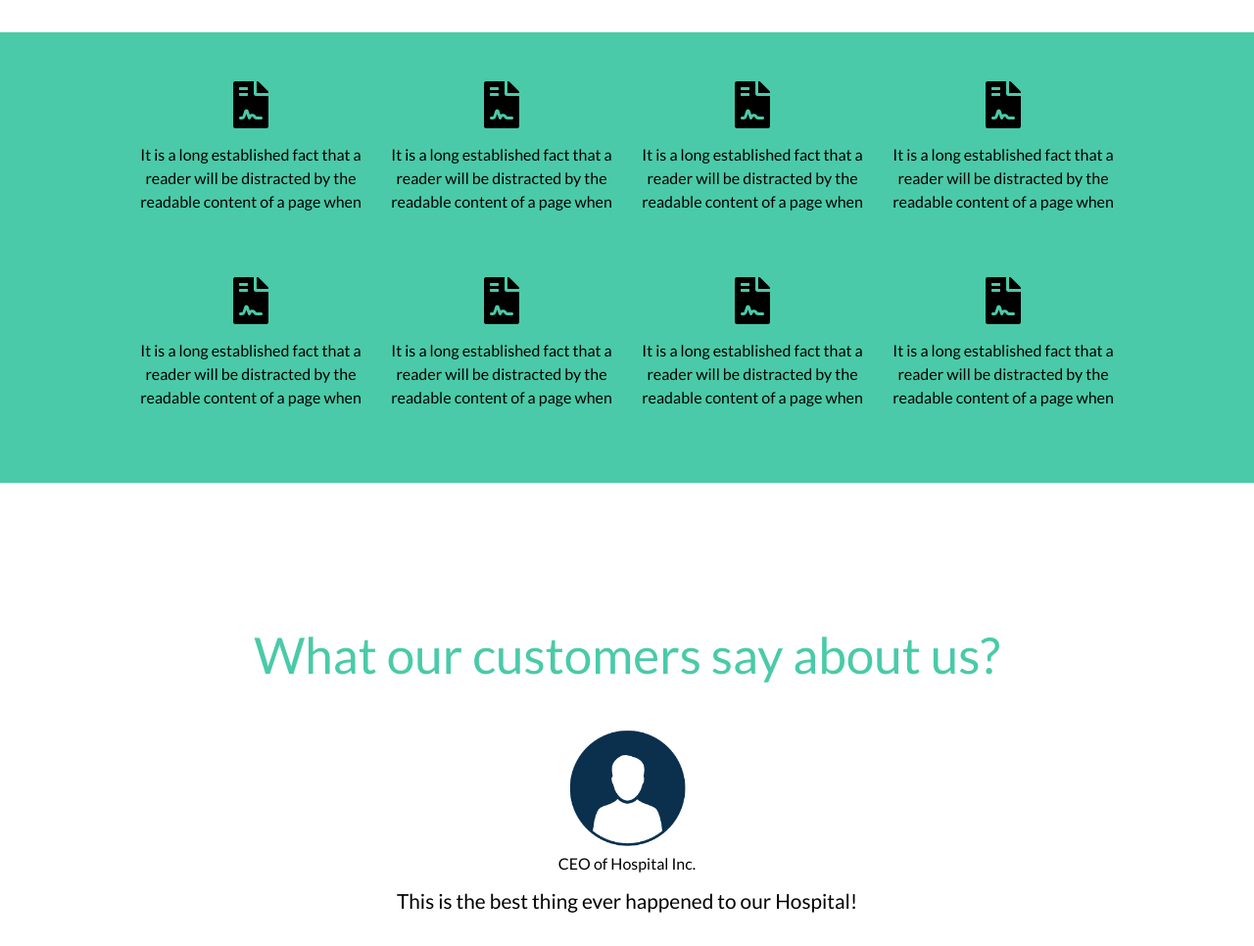
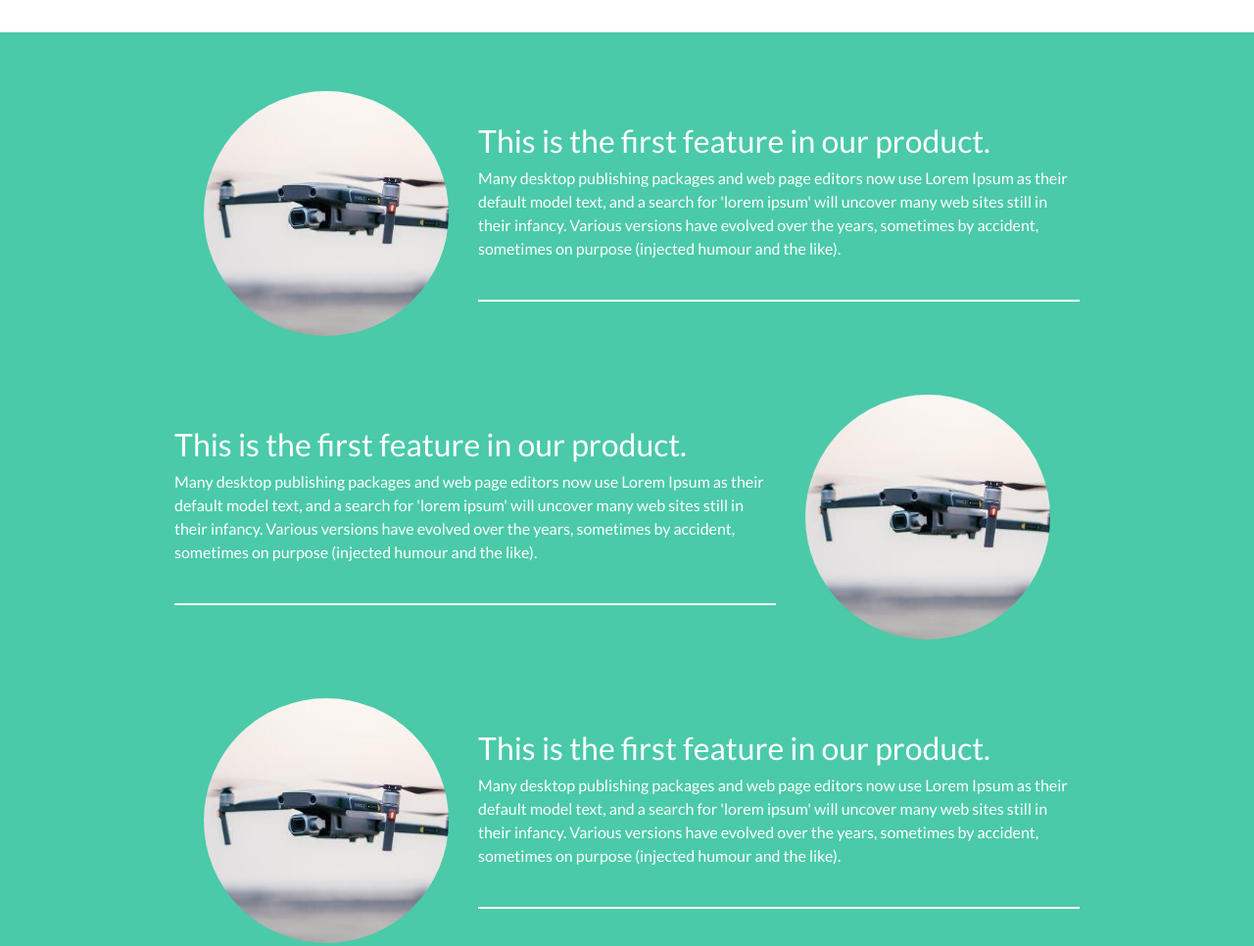
Before and after one commit to donor-management/Landing-Page, a plain HTML site: page index.html in a window 1280 px wide. Shown: the part 1080-2046 px from the top of the page at 98% size. Drawn offline with nearby package versions, Linux system fonts and the light colour scheme.

Commit message:
Changed the style of features-section.

```diff
--- a/LESS/content.less
+++ b/LESS/content.less
@@ -32,6 +32,76 @@
 .features {
     background-color: @green;
     padding: 30px 0;
+
+    .feature {
+        display: flex;
+        align-items: center;
+        padding: 0 50px;
+        margin: 30px 0;
+
+        @media @mobile {
+            display: flex;
+            flex-direction: column;
+        }
+
+        .text {
+            border-bottom: 2px solid @white;
+            padding-bottom: 30px;
+        }
+        h3 {
+            color: @white;
+        }
+
+        p {
+            color: @white;
+        }
+
+        img {
+            width: 250px;
+            height: 250px;
+            border-radius: 50%;
+            margin: 0 30px;
+
+            @media @mobile {
+                margin-bottom: 50px;
+            }
+        }
+    }
+
+    .feature-reverse {
+        display: flex;
+        align-items: center;
+        padding: 0 50px;
+        margin: 30px 0;
+
+        @media @mobile {
+            display: flex;
+            flex-direction: column-reverse;
+        }
+
+        .text {
+            border-bottom: 2px solid @white;
+            padding-bottom: 30px;
+        }
+        h3 {
+            color: @white;
+        }
+
+        p {
+            color: @white;
+        }
+
+        img {
+            width: 250px;
+            height: 250px;
+            border-radius: 50%;
+            margin: 0 30px;
+
+            @media @mobile {
+                margin-bottom: 50px;
+            }
+        }
+    }
 
     .feature-container {
         width: 80%;
--- a/index.html
+++ b/index.html
@@ -40,44 +40,33 @@
 
         <section class="features" data-aos="fade-in" data-aos-delay="100">
           <div class="feature-container">
-            <div class="track">
-                <i class="fas fa-file-contract fa-3x"></i>
-                <p>It is a long established fact that a reader will be distracted by the readable content of a page when</p>
+            <div class="feature">
+              <img src="assets/drone.jpg" alt="">
+              <div class="text">
+                <h3>This is the first feature in our product.</h3>
+                <p>Many desktop publishing packages and web page editors now use Lorem Ipsum as their default model text, and a search for 'lorem ipsum' will uncover many web sites still in their infancy. Various versions have evolved over the years, sometimes by accident, sometimes on purpose (injected humour and the like).</p>
+              </div>
             </div>
-
-            <div class="track">
-                <i class="fas fa-file-contract fa-3x"></i>
-                <p>It is a long established fact that a reader will be distracted by the readable content of a page when</p>
+            <div class="feature-reverse">
+                <div class="text">
+                  <h3>This is the first feature in our product.</h3>
+                  <p>Many desktop publishing packages and web page editors now use Lorem Ipsum as their default model text, and a search for 'lorem ipsum' will uncover many web sites still in their infancy. Various versions have evolved over the years, sometimes by accident, sometimes on purpose (injected humour and the like).</p>
+                </div>
+                <img src="assets/drone.jpg" alt="">
             </div>
-
-            <div class="track">
-                <i class="fas fa-file-contract fa-3x"></i>
-                <p>It is a long established fact that a reader will be distracted by the readable content of a page when</p>
+            <div class="feature">
+                <img src="assets/drone.jpg" alt="">
+                <div class="text">
+                  <h3>This is the first feature in our product.</h3>
+                  <p>Many desktop publishing packages and web page editors now use Lorem Ipsum as their default model text, and a search for 'lorem ipsum' will uncover many web sites still in their infancy. Various versions have evolved over the years, sometimes by accident, sometimes on purpose (injected humour and the like).</p>
+                </div>
             </div>
-
-            <div class="track">
-                <i class="fas fa-file-contract fa-3x"></i>
-                <p>It is a long established fact that a reader will be distracted by the readable content of a page when</p>
-            </div>
-
-            <div class="track">
-                <i class="fas fa-file-contract fa-3x"></i>
-                <p>It is a long established fact that a reader will be distracted by the readable content of a page when</p>
-            </div>
-
-            <div class="track">
-                <i class="fas fa-file-contract fa-3x"></i>
-                <p>It is a long established fact that a reader will be distracted by the readable content of a page when</p>
-            </div>
-
-            <div class="track">
-                <i class="fas fa-file-contract fa-3x"></i>
-                <p>It is a long established fact that a reader will be distracted by the readable content of a page when</p>
-            </div>
-
-            <div class="track">
-                <i class="fas fa-file-contract fa-3x"></i>
-                <p>It is a long established fact that a reader will be distracted by the readable content of a page when</p>
+            <div class="feature-reverse">
+                <div class="text">
+                  <h3>This is the first feature in our product.</h3>
+                  <p>Many desktop publishing packages and web page editors now use Lorem Ipsum as their default model text, and a search for 'lorem ipsum' will uncover many web sites still in their infancy. Various versions have evolved over the years, sometimes by accident, sometimes on purpose (injected humour and the like).</p>
+                </div>
+                <img src="assets/drone.jpg" alt="">
             </div>
           </div>
         </section>
```
Also changed, not shown: CSS/index.css, assets/drone.jpg (added).
